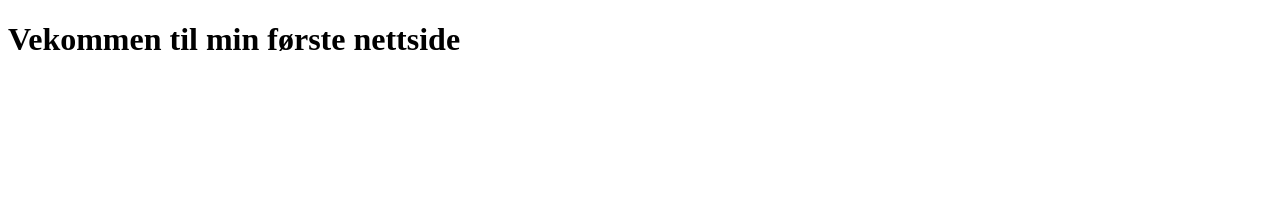
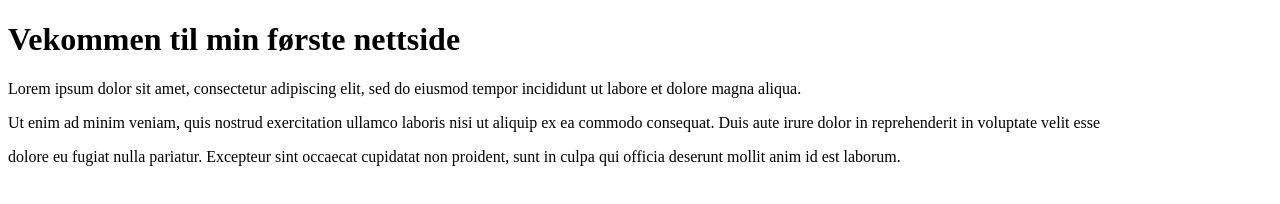
Before and after one commit to MathiasJohansen/Webutvikling2022, a plain HTML site: page index.html in a window 1280 px wide. Drawn offline with Linux system fonts and the light colour scheme.

Commit message:
Update index.html

```diff
--- a/index.html
+++ b/index.html
@@ -7,5 +7,14 @@
     </head>
     <body>
         <h1>Vekommen til min første nettside</h1>
+        <p>Lorem ipsum dolor sit amet, consectetur adipiscing elit,
+        sed do eiusmod tempor incididunt ut labore et dolore magna aliqua.</p>
+        <!--kommentar på et eller annet-->
+
+        <p>Ut enim ad minim veniam, quis nostrud exercitation ullamco laboris nisi ut aliquip ex ea commodo consequat.
+        Duis aute irure dolor in reprehenderit in voluptate velit esse </p>
+        <p>dolore eu fugiat nulla pariatur.
+        Excepteur sint occaecat cupidatat non proident, sunt in culpa qui officia deserunt mollit anim id est laborum.</p>
+
     </body>
 </html>
```
